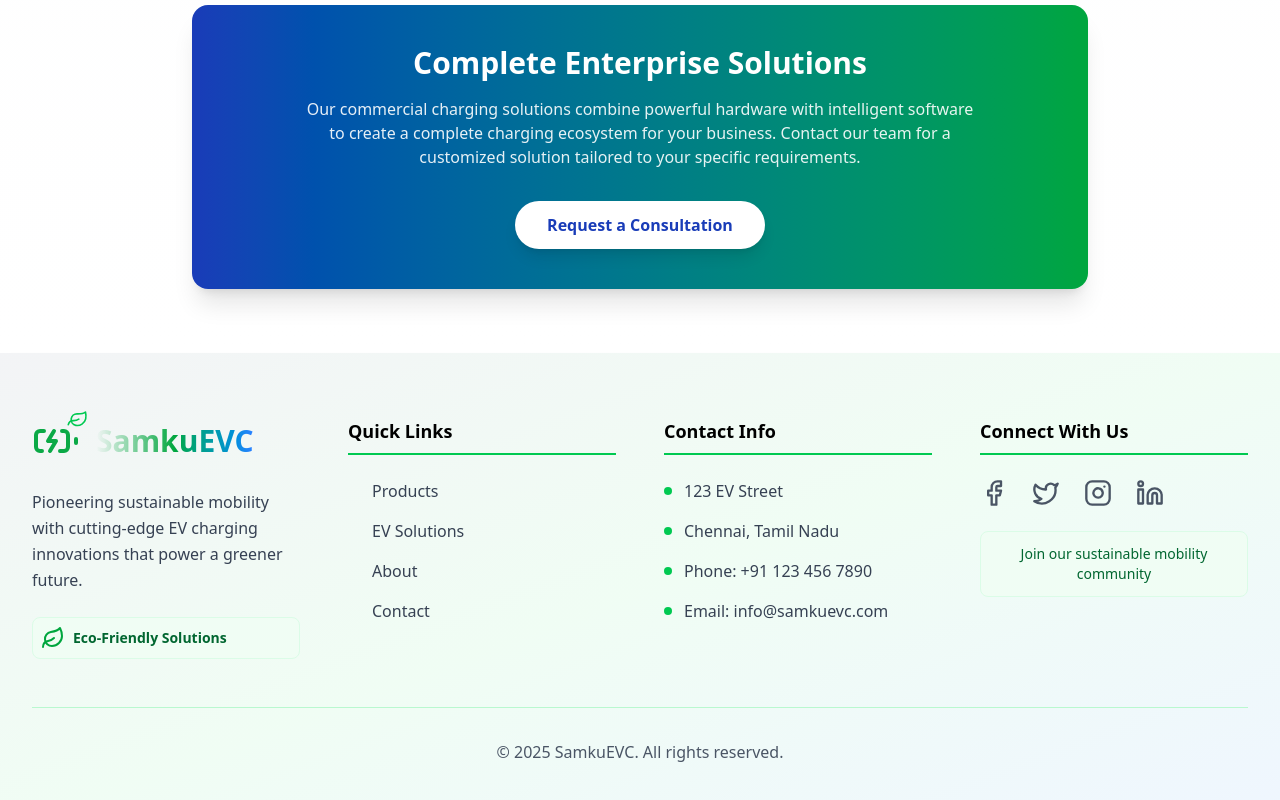
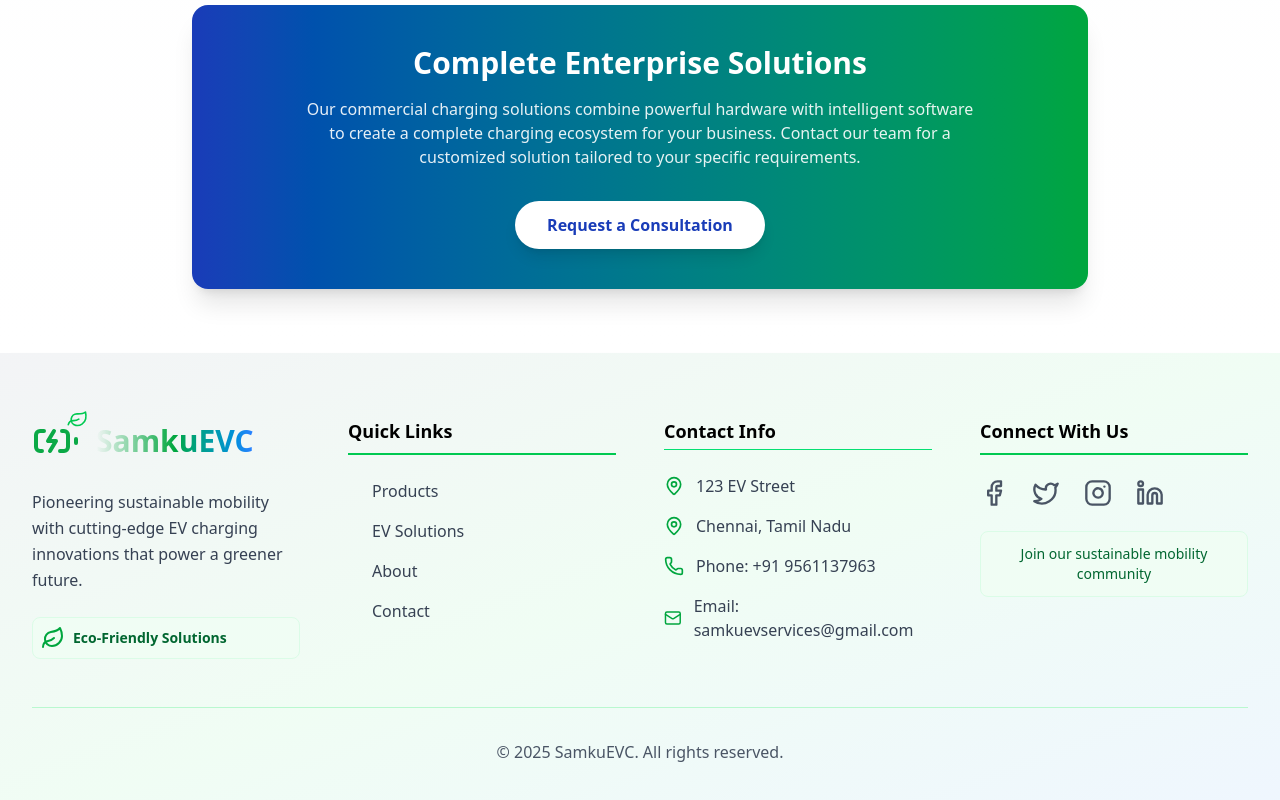
Before and after one commit to Yashwant2584/SamkuEVC, a React (Vite) app in the folder samkuevc/: page /ev-solutions in a window 1280 px wide. Shown: the part 2555-3355 px from the top of the page. Built offline with nearby package versions, Linux system fonts and the light colour scheme.

Commit message:
Changes in map location

```diff
--- a/samkuevc/src/landingpage/Footer.jsx
+++ b/samkuevc/src/landingpage/Footer.jsx
@@ -1,6 +1,6 @@
 import React from 'react';
 import { Link } from 'react-router-dom';
-import { Facebook, Twitter, Instagram, Linkedin, BatteryCharging, Leaf } from 'lucide-react';
+import { Facebook, Twitter, Instagram, Linkedin, BatteryCharging, Leaf, MapPin, Phone, Mail } from 'lucide-react';
 
 const Footer = () => {
   return (
@@ -48,17 +48,17 @@ const Footer = () => {
           </div>
 
           <div>
-            <h3 className="text-lg font-semibold mb-6 text-navy-700 border-b-2 border-green-500 pb-2">Contact Info</h3>
+            <h3 className="text-lg font-semibold mb-6 text-navy-500 border-b-1 border-green-400 pb-1">Contact Info</h3>
             <ul className="space-y-4 text-gray-700">
               {[
-                '123 EV Street',
-                'Chennai, Tamil Nadu',
-                'Phone: +91 123 456 7890',
-                'Email: info@samkuevc.com'
-              ].map((info) => (
-                <li key={info} className="flex items-center space-x-3">
-                  <span className="w-2 h-2 bg-green-500 rounded-full"></span>
-                  <span className="hover:text-navy-700 transition-colors">{info}</span>
+                { icon: MapPin, text: '123 EV Street' },
+                { icon: MapPin, text: 'Chennai, Tamil Nadu' },
+                { icon: Phone, text: 'Phone: +91 9561137963' },
+                { icon: Mail, text: 'Email: samkuevservices@gmail.com'}
+              ].map((item) => (
+                <li key={item.text} className="flex items-center space-x-3">
+                  <item.icon className="h-5 w-5 text-green-600" />
+                  <span className="hover:text-navy-700 transition-colors">{item.text}</span>
                 </li>
               ))}
             </ul>
```
